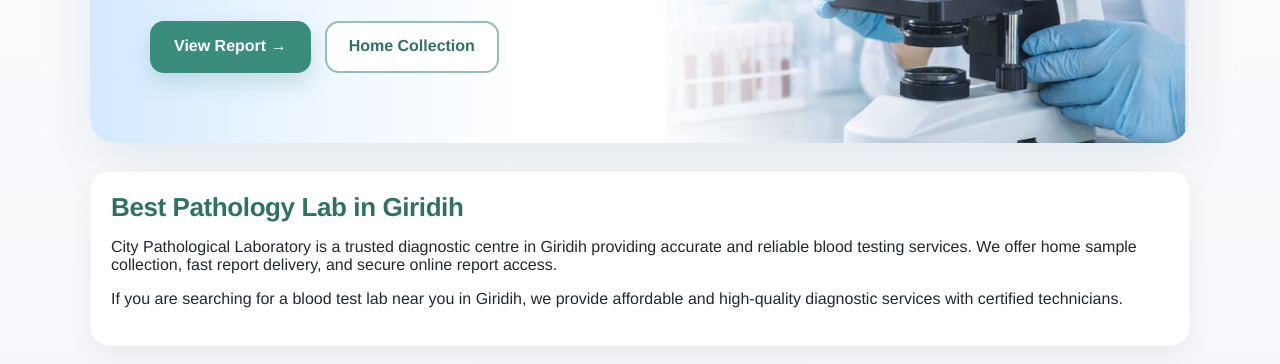
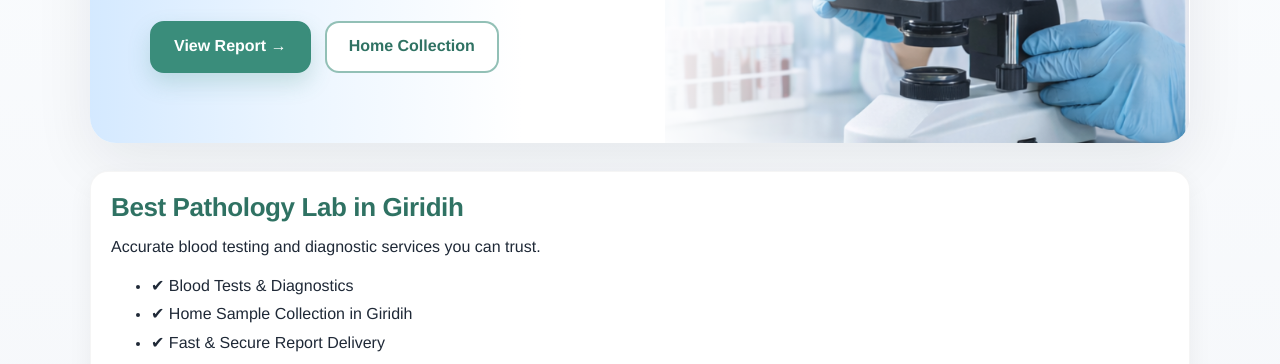
Before and after one commit to anashasan0809-stack/CITY-PATHOLOGICAL-LABORATORY-, a plain HTML site: page index.html in a window 1280 px wide. Shown: the part 436-800 px from the top of the page. Drawn offline with Linux system fonts and the light colour scheme.

Commit message:
Update index.html

```diff
--- a/index.html
+++ b/index.html
@@ -12,7 +12,7 @@
 
   <meta name="keywords" content="blood test Giridih, pathology lab Giridih, lab near me Giridih, home blood collection Giridih, diagnostic lab Giridih">
 
-  <!-- Required for GitHub Project Site -->
+  <!-- GitHub Pages Base -->
   <base href="/CITY-PATHOLOGICAL-LABORATORY-/" />
 
   <link rel="stylesheet" href="css/style.css" />
@@ -45,7 +45,7 @@
       </div>
     </nav>
 
-    <!-- MAIN CONTENT -->
+    <!-- MAIN -->
     <main class="container">
 
       <!-- HERO -->
@@ -73,24 +73,24 @@
             </div>
           </div>
 
-          <!-- HERO IMAGE SIDE -->
           <div class="hero-right" aria-hidden="true"></div>
 
         </div>
       </section>
 
-      <!-- SEO CONTENT (VERY IMPORTANT) -->
+      <!-- CLEAN SEO SECTION -->
       <section class="card" style="margin-top:20px;">
         <h2>Best Pathology Lab in Giridih</h2>
 
         <p>
-          City Pathological Laboratory is a trusted diagnostic centre in Giridih providing accurate and reliable blood testing services.
-          We offer home sample collection, fast report delivery, and secure online report access.
+          Accurate blood testing and diagnostic services you can trust.
         </p>
 
-        <p>
-          If you are searching for a blood test lab near you in Giridih, we provide affordable and high-quality diagnostic services with certified technicians.
-        </p>
+        <ul style="margin-top:10px; line-height:1.8;">
+          <li>✔ Blood Tests & Diagnostics</li>
+          <li>✔ Home Sample Collection in Giridih</li>
+          <li>✔ Fast & Secure Report Delivery</li>
+        </ul>
       </section>
 
       <!-- FEATURES -->
```
